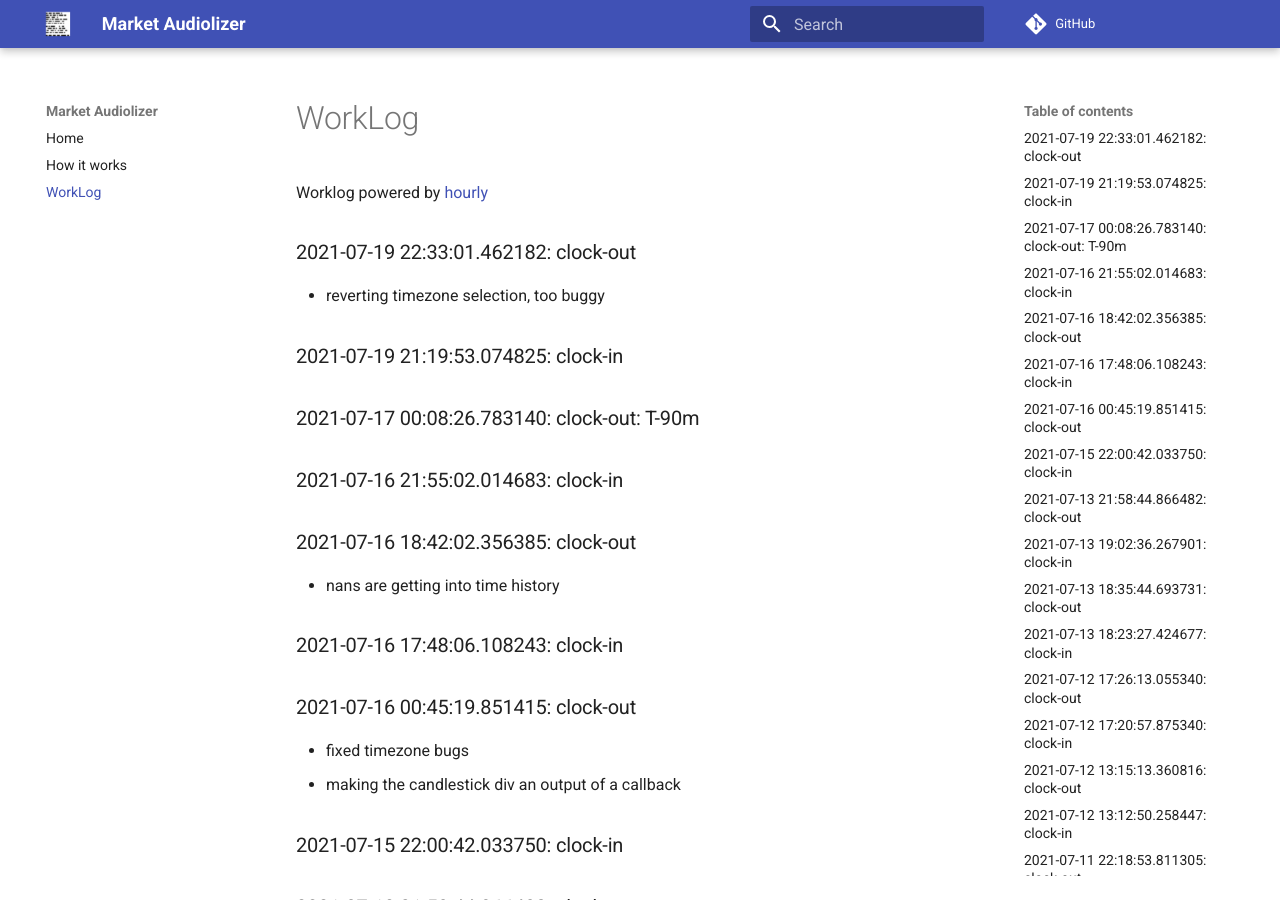
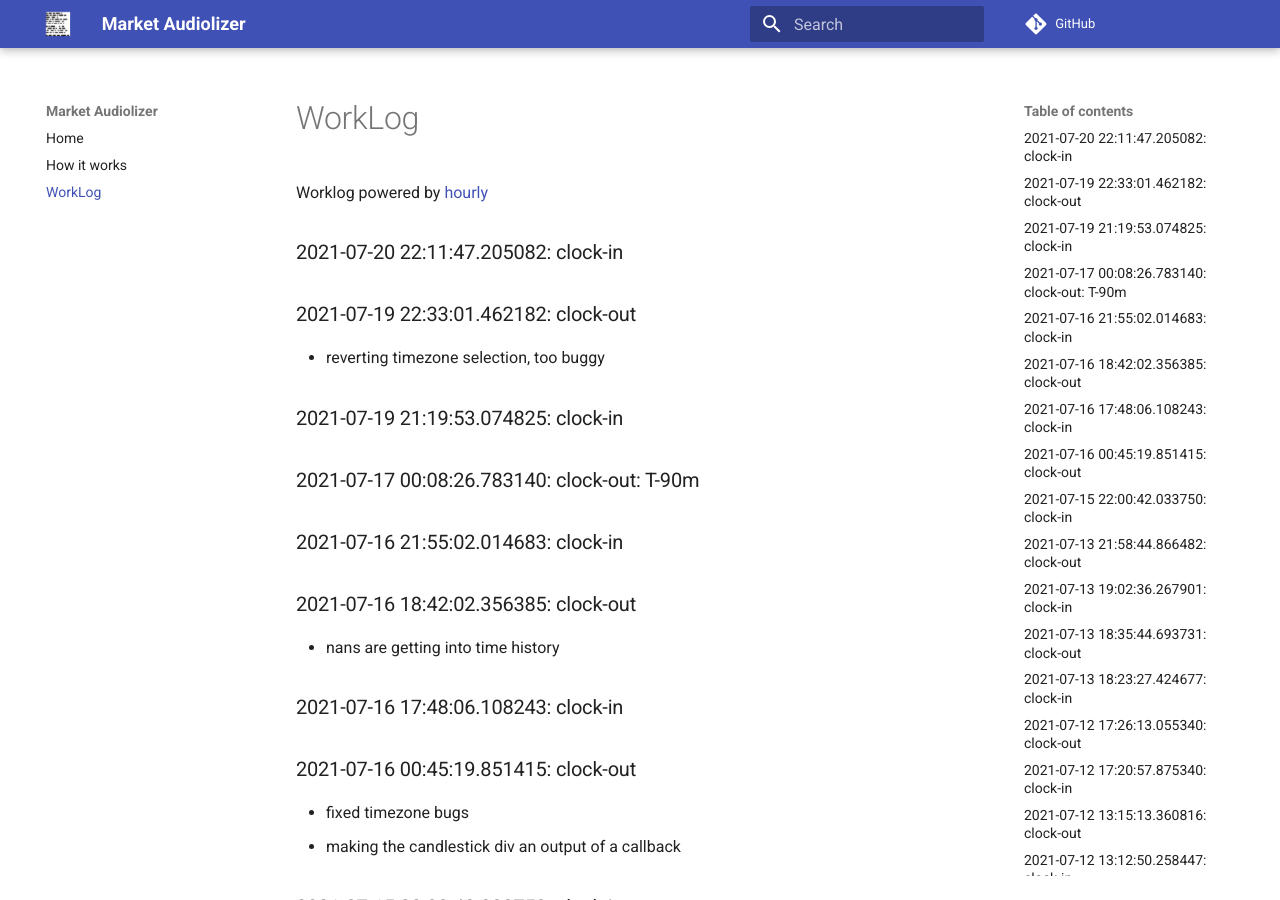
Before and after one commit to asherp/audiolizer, an MkDocs documentation site: the page built from docs/WorkLog.md, in a window 1280 px wide and 900 px high. Built offline with MkDocs 1.6.1 and Material for MkDocs 9.7.7, drawn with Linux system fonts in a browser that asks for light colours; comment, search, counter and statistics services are not loaded.

Commit message:
clock-in

```diff
--- a/WorkLog.md
+++ b/WorkLog.md
@@ -1,3 +1,6 @@
+
+### 2021-07-20 22:11:47.205082: clock-in
+
 ### 2021-07-19 22:33:01.462182: clock-out
 
 * reverting timezone selection, too buggy
```
